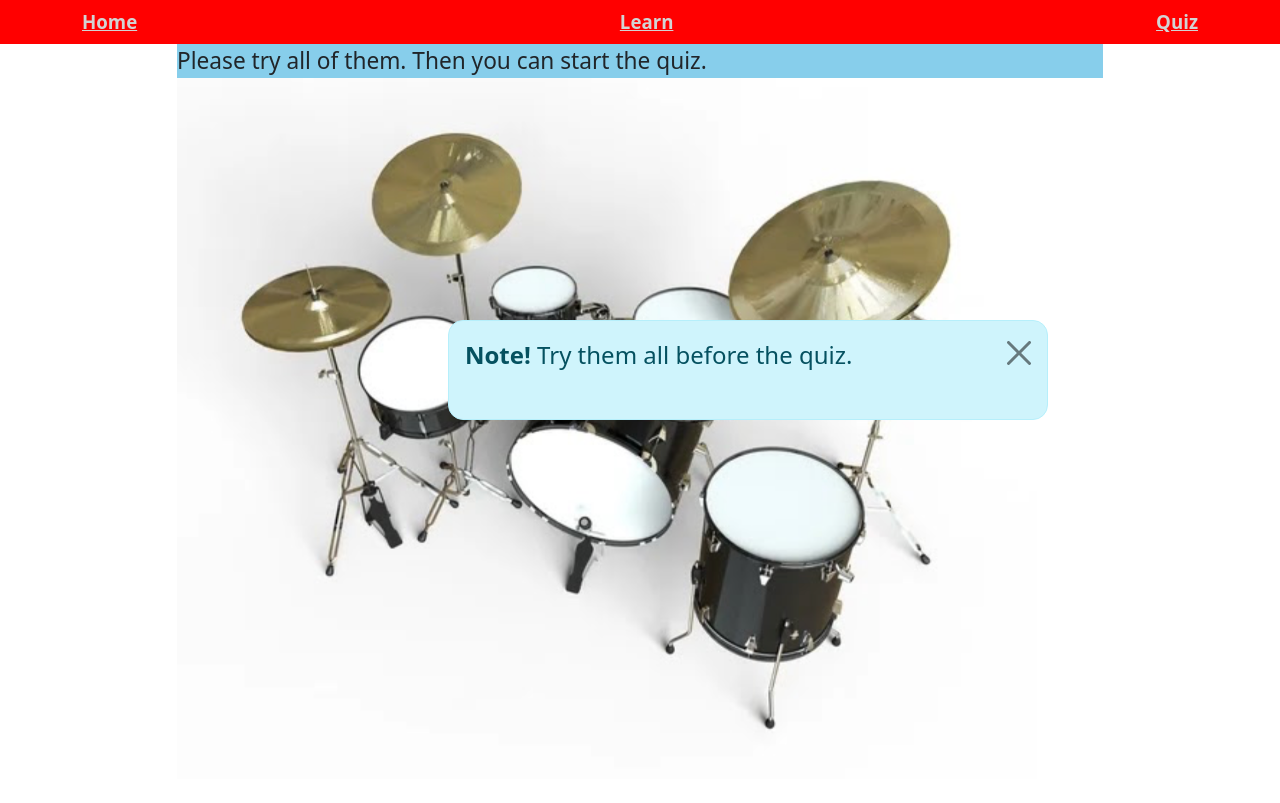
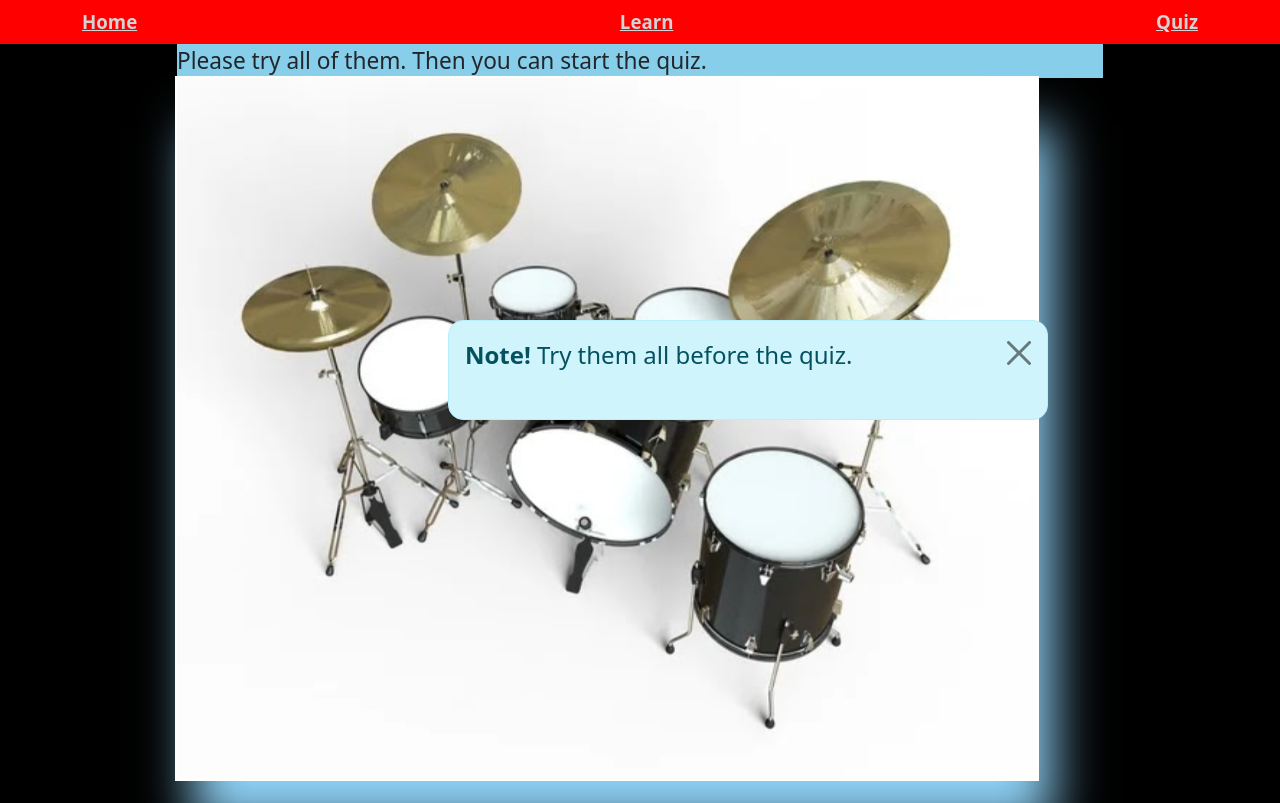
Before and after one commit to liuzheyu1998/drum-master, a Flask app: page /learn in a window 1280 px wide. Run offline with Flask 2, Linux system fonts and the light colour scheme; some libraries are stand-ins or nearby versions.

Commit message:
start styling change

```diff
--- a/static/main.css
+++ b/static/main.css
@@ -9,9 +9,8 @@
     /* display: block; */
     position: relative;
     z-index: 1;
+}
 
-
-}
 .subtitle{
     background-color: skyblue;
     font-size: 17pt;
@@ -144,3 +143,17 @@
     background-attachment: fixed;
     background-size: cover;
 }
+
+body{
+    background-color: black;
+}
+
+#drum {
+    background-image: url('/static/drumkit.png');
+    /* width: 300px;
+    height: 300px; */
+    box-shadow:
+       inset 0 -3em 3em rgb(142, 209, 245),
+             0  0  0 2px rgb(255,255,255),
+             1em 3em 3em rgba(142, 209, 245);
+}
--- a/templates/learn.html
+++ b/templates/learn.html
@@ -26,8 +26,9 @@
             <area shape="circle" coords="510,248,48" href="#" onclick="play()" id="6">
             <area shape="circle" coords="600,440,84" href="#" onclick="play()" id="7">
             <area shape="circle" coords="416,400,80" href="#" onclick="play()" id="8">
+        </map>
 
-        </map>
+
     </div>
     <div id = "col_third" class="col-1">
         <div class="vertical_center">
```
